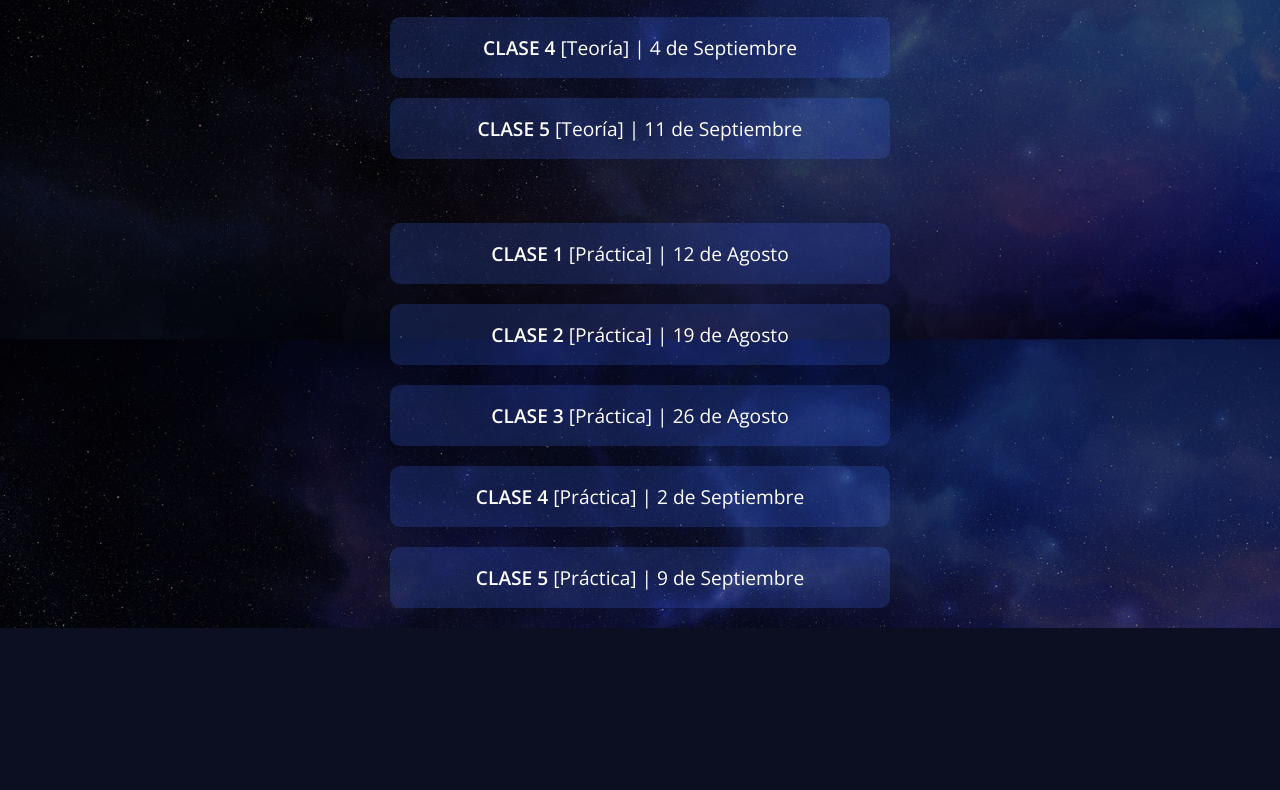
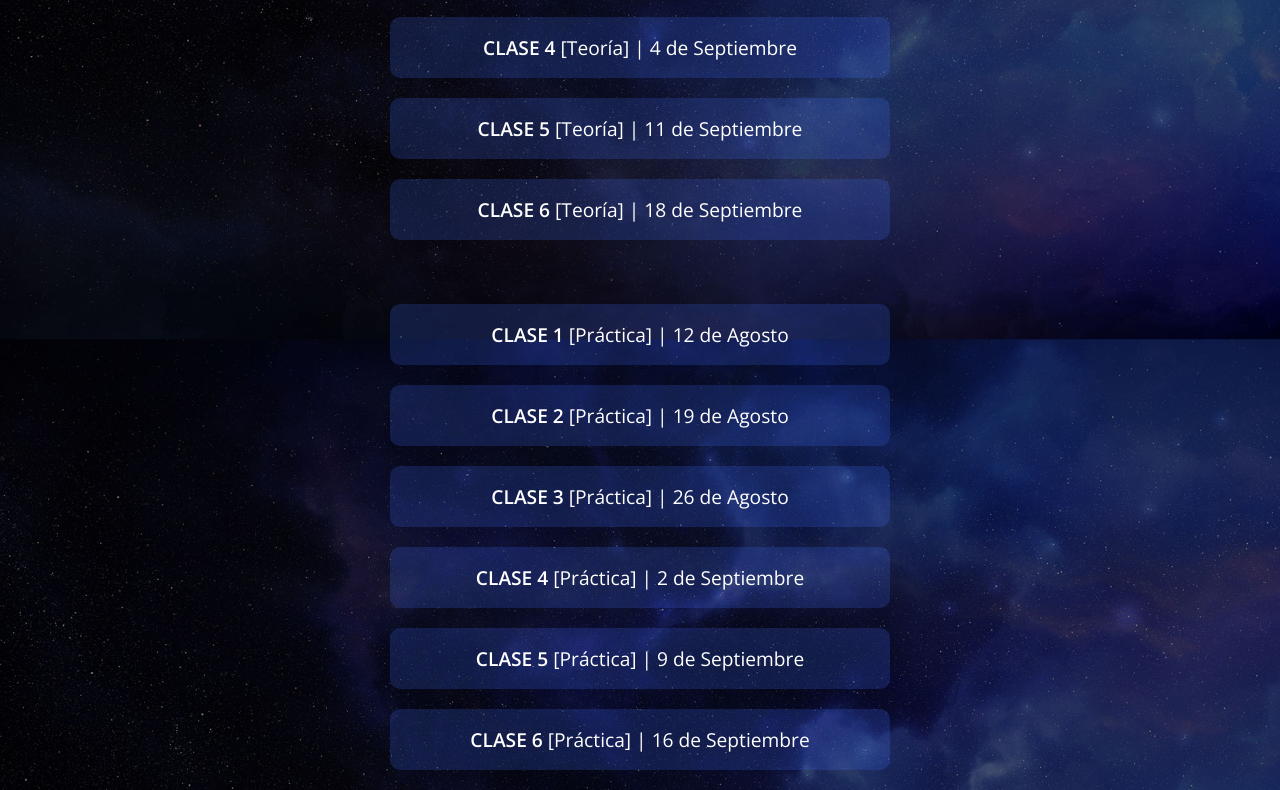
Before and after one commit to KHMarx0/0, a plain HTML site: page concursos/index.html in a window 1280 px wide. Shown: the part 514-1304 px from the top of the page. Before the commit the page ends 1142 px from the top, so only its background shows below. Drawn offline with nearby package versions, Linux system fonts and the light colour scheme.

Commit message:
Update index.html

```diff
--- a/concursos/index.html
+++ b/concursos/index.html
@@ -29,6 +29,7 @@
         <a class="link" href="https://www.youtube.com/watch?v=Gw0BPQvRVY4" target="_blank"><strong>CLASE 3</strong> [Teoría] | 28 de Agosto</a>
                 <a class="link" href="https://www.youtube.com/watch?v=75HGUY2Mc08" target="_blank"><strong>CLASE 4</strong> [Teoría] | 4 de Septiembre</a>
                         <a class="link" href="https://www.youtube.com/playlist?list=PLzMR15243cDtgDtUqF_q7bLomcu62-YfB" target="_blank"><strong>CLASE 5</strong> [Teoría] | 11 de Septiembre</a>
+                                <a class="link" href="https://www.youtube.com/playlist?list=PLzMR15243cDspUur-0wTxsaOiaOMKIHrO" target="_blank"><strong>CLASE 6</strong> [Teoría] | 18 de Septiembre</a>
 
         <br><br>
 
@@ -37,6 +38,7 @@
         <a class="link" href="https://www.youtube.com/playlist?list=PLzMR15243cDuEyhDz4dHR_yDAYej11lPD" target="_blank"><strong>CLASE 3</strong> [Práctica] | 26 de Agosto</a>
                 <a class="link" href="https://www.youtube.com/watch?v=G3j4II-a9Ik" target="_blank"><strong>CLASE 4</strong> [Práctica] | 2 de Septiembre</a>
                         <a class="link" href="https://www.youtube.com/playlist?list=PLzMR15243cDuKSoK8w3PU_Y2i3mT2AksH" target="_blank"><strong>CLASE 5</strong> [Práctica] | 9 de Septiembre</a>
+          <a class="link" href="https://www.youtube.com/playlist?list=PLzMR15243cDuoI-rcOho4B8hL-0Ace-yE" target="_blank"><strong>CLASE 6</strong> [Práctica] | 16 de Septiembre</a>
 
 
 
```
